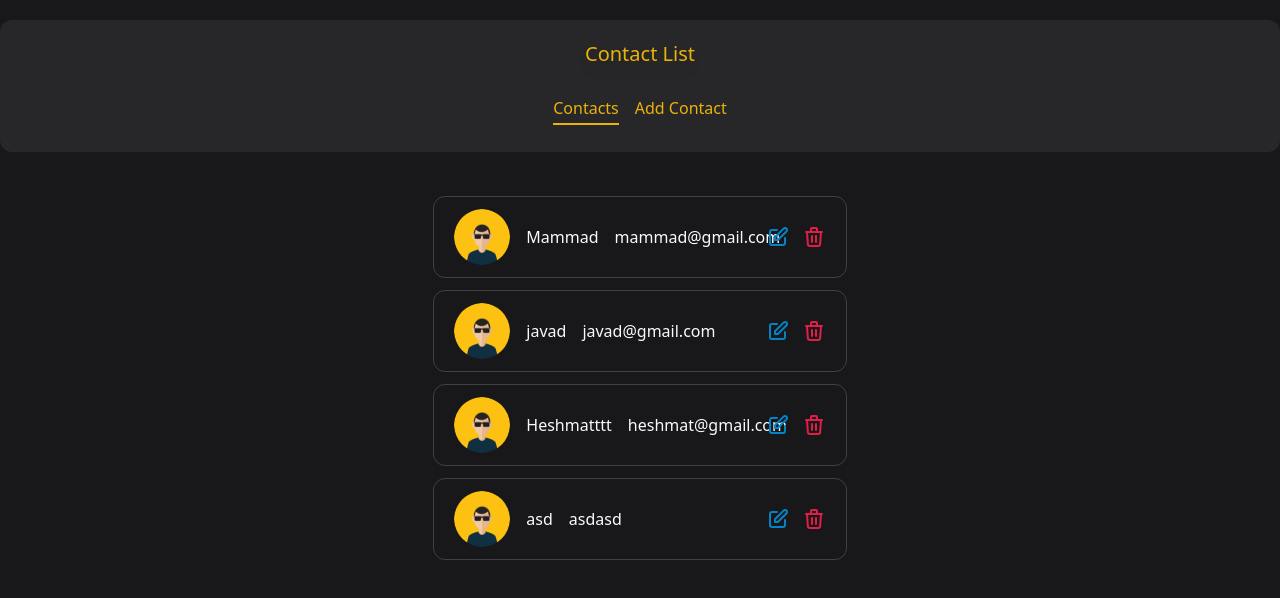
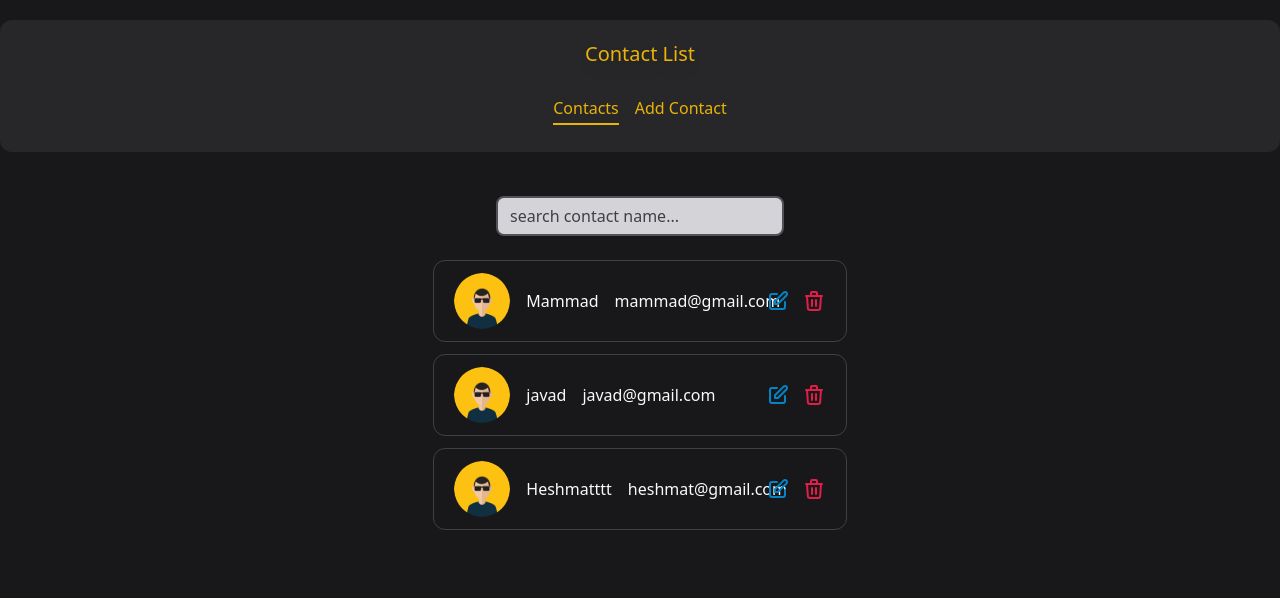
Before and after one commit to pedrrram/contact-list, a React (Create React App) app: page / in a window 1280 px wide. Shown: the top 598 px of the page. Built offline with nearby package versions, Linux system fonts and the light colour scheme; data requests are answered from the project's data file.

Commit message:
search contacts feature

```diff
--- a/data/db.json
+++ b/data/db.json
@@ -14,11 +14,6 @@
       "id": 3,
       "name": "Heshmatttt",
       "email": "heshmat@gmail.com"
-    },
-    {
-      "id": 1659058313672,
-      "name": "asd",
-      "email": "asdasd"
     }
   ]
 }
--- a/src/components/contact-app/index.jsx
+++ b/src/components/contact-app/index.jsx
@@ -7,21 +7,45 @@ import ContactList from './ContactList';
 
 const ContactApp = () => {
   const [contacts, setConatcts] = useState([]);
+  const [allContacts, setAllContacts] = useState();
+  const [searchedText, setSearchedText] = useState('');
 
   const addContact = useCallback((contact) => {
     setConatcts((prevContacts) => [...prevContacts, contact]);
+    setAllContacts((prevContacts) => [...prevContacts, contact]);
   }, []);
 
   const deleteContact = useCallback((id) => {
     setConatcts((prevContacts) => [
       ...prevContacts.filter((cn) => cn.id !== id),
     ]);
+    setAllContacts((prevContacts) => [
+      ...prevContacts.filter((cn) => cn.id !== id),
+    ]);
   }, []);
+
+  const handleSearch = (e) => {
+    setSearchedText(e.target.value);
+    const searched = e.target.value;
+
+    if (searched !== '') {
+      const filteredContacts = allContacts.filter((cnt) =>
+        Object.values([cnt.name, cnt.email])
+          .join(' ')
+          .toLocaleLowerCase()
+          .includes(searched.toLocaleLowerCase())
+      );
+      setConatcts(filteredContacts);
+    } else {
+      setConatcts(allContacts);
+    }
+  };
 
   useEffect(() => {
     getContacts()
       .then((data) => {
         setConatcts(data);
+        setAllContacts(data);
       })
       .catch((err) => console.log(err));
   }, []);
@@ -29,6 +53,15 @@ const ContactApp = () => {
   return (
     <>
       <Outlet context={addContact} />
+
+      <input
+        type="text"
+        placeholder="search contact name..."
+        value={searchedText}
+        onChange={handleSearch}
+        className="py-[6px] px-3 mt-6 sm:w-72 font-light rounded-lg outline-none shadow-sm border-2 border-zinc-600 bg-zinc-300 text-zinc-900 hover focus:border-yellow-500 placeholder:text-zinc-700"
+      />
+
       {contacts.length ? (
         <ContactList contacts={contacts} deleteContact={deleteContact} />
       ) : null}
```
